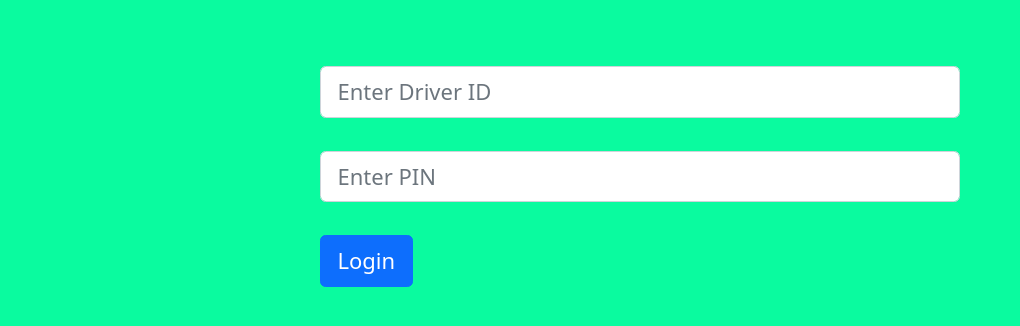
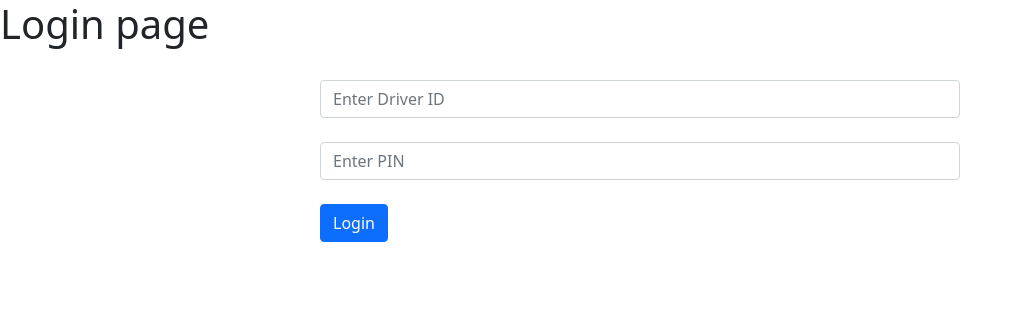
Before and after one commit to Aditya1Jhaveri/Fianl-Dashboard, a React (Create React App) app: page / in a window 1280 px wide. Shown: the top 326 px of the page, without its empty margins (0-1020 px from the left). Built offline with nearby package versions, Linux system fonts and the light colour scheme.

Commit message:
Add Login API

```diff
--- a/src/login.js
+++ b/src/login.js
@@ -1,40 +1,65 @@
-import { Button } from 'react-bootstrap'
-import React from 'react'
-import log from './log.css'
+import { Button } from "react-bootstrap";
+import React ,{useState,useEffect} from "react";
+import { useNavigate } from "react-router-dom";
+// import head from "./head";
+function Login() {
+  const [DriverID,setEmail]=useState("");
+   const [Password,setPassword]=useState("");
+  const navigate = useNavigate();
+  useEffect(() =>
+  {
+      if(localStorage.getItem('user-info'))
+      {
+              // navigate("/dashboard");
+      }
+  },[])
+  async function login() {
+    console.log(DriverID,Password);
+    let item = {DriverID,Password};
+    let result=await fetch("https://driverportalapi.adsdev.uk/1/Authentication",{
+        method:"post",
+        body:JSON.stringify({DriverID,Password}),
+        headers:{
+            "Content-Type":"application/json",
+            "Accept":"application/json"
+        },
 
-function Login() {
-  function login() {
-    window.location.href = 'Navbar'
+    });
+    result = await result.json();
+    console.log(result);
+    localStorage.setItem('result', JSON.stringify(result))
+    navigate('/dashboard');
+    window.location.href = "Navbar";
   }
   return (
-    <section>
-      <form>
-    <div className='log'>
-      {/* <h1>Login page</h1> */}
+    <div>
+      <h1>Login page</h1>
       <br />
       <div className="col-sm-6 offset-sm-3">
         <input
-          id='username'
           type="text"
           placeholder="Enter Driver ID"
           className="form-control"
+          onChange={(event) => {
+            setEmail(event.target.value)
+          }}
         ></input>
         <br />
         <input
-        id='password'
           type="password"
           placeholder="Enter PIN"
           className="form-control"
+          onChange={(event) => {
+            setPassword(event.target.value)
+          }}
         ></input>
         <br />
-        <Button className="btn btn-primary" onClick={login} style={{ }} >
+        <Button className="btn btn-primary" onClick={login}>
           Login
         </Button>
       </div>
     </div>
-    </form>
-    </section>
-    )
+  );
 }
 
-export default Login
+export default Login;
```
